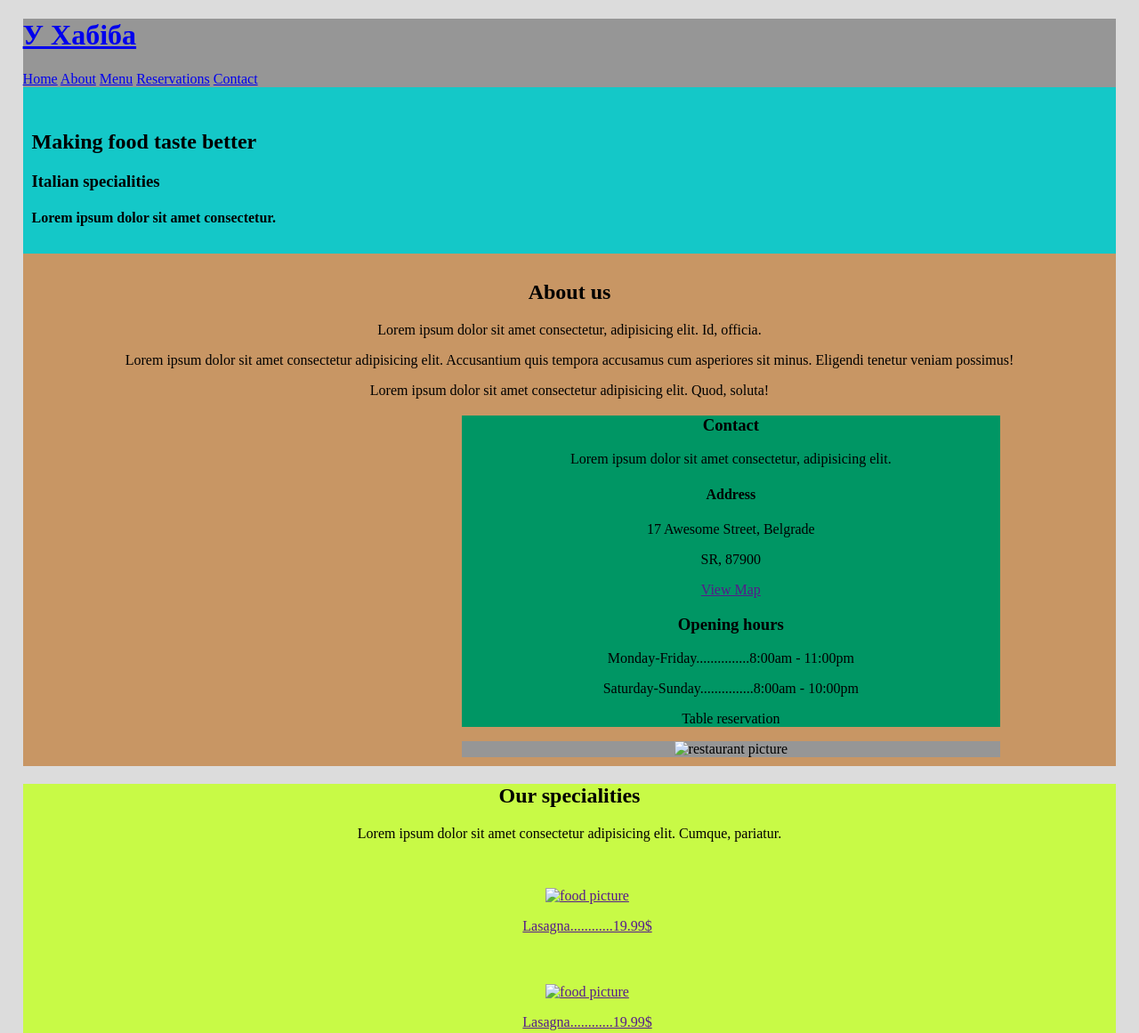
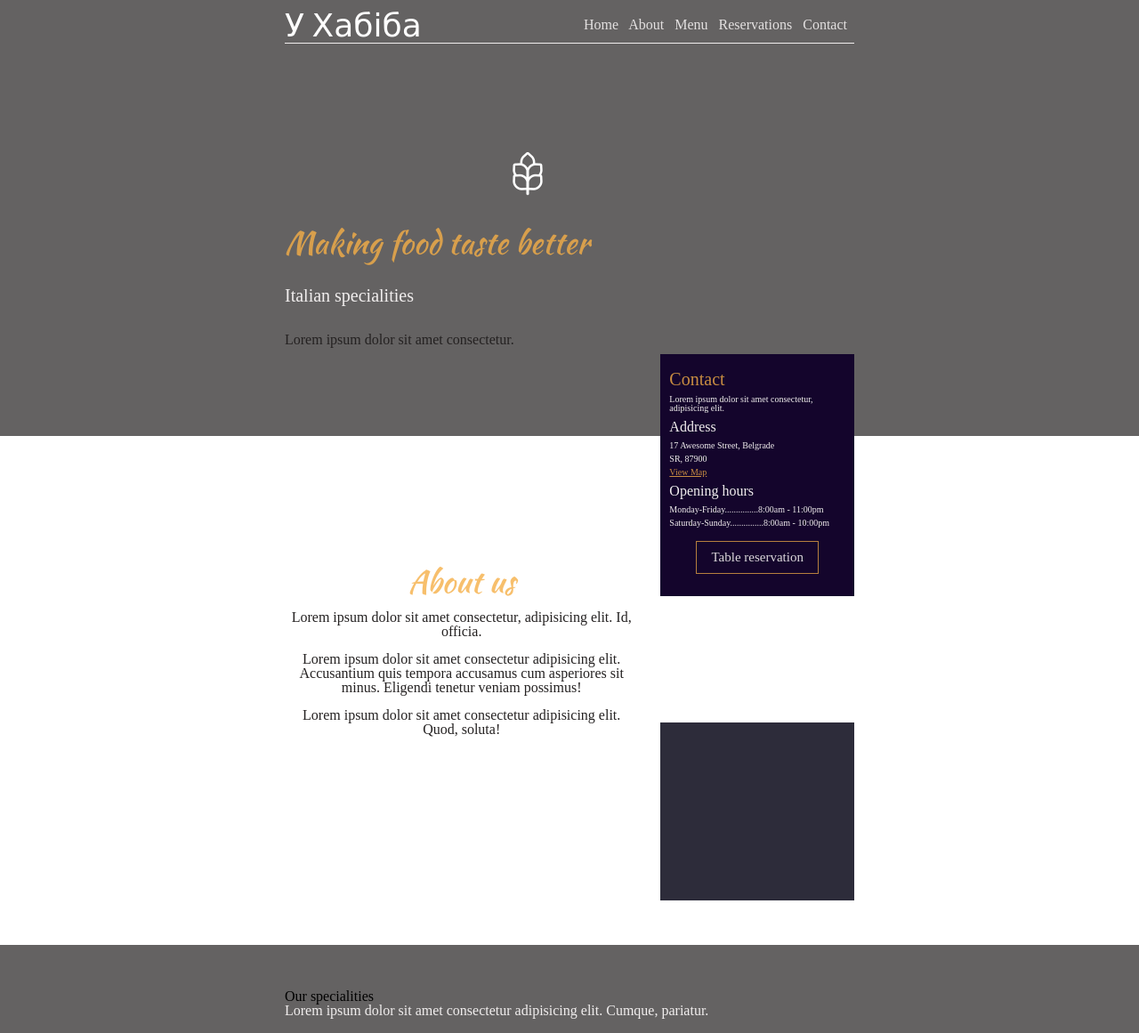
Before and after one commit to funyarinpa01/habibs-restaurant, a plain HTML site: page source/index.html in a window 1280 px wide. Shown: the top 1161 px of the page at 89% size. Drawn offline with Linux system fonts and the light colour scheme; files that its build step writes are made by us from their sources.

Commit message:
2 sections first

```diff
--- a/source/index.html
+++ b/source/index.html
@@ -1,7 +1,14 @@
 <!DOCTYPE html>
 <html lang="en">
 <head>
-	<link href="styles.css" rel="stylesheet" type="text/css">
+    <!-- link fonts -->
+    <link rel="preconnect" href="https://fonts.gstatic.com">
+    <link href="https://fonts.googleapis.com/css2?family=Kaushan+Script&display=swap" rel="stylesheet">
+    <link rel="preconnect" href="https://fonts.gstatic.com">
+    <link href="https://fonts.googleapis.com/css2?family=Open+Sans+Condensed:wght@300&display=swap" rel="stylesheet">
+    <!-- link css -->
+    <link href="styles/reset.css" rel="stylesheet" type="text/css">
+	<link href="styles/styles.css" rel="stylesheet" type="text/css">
     <title>Habibs</title>
 </head>
 <body>
@@ -17,34 +24,38 @@
     </header>
     <main>
         <section id="intro">
-            <img>
+            <div class="img-wraper">
+                <img src="./images/icon.png">
+            </div>
             <h2>Making food taste better</h2>
             <h3>Italian specialities</h3>
             <h4>Lorem ipsum dolor sit amet consectetur.</h4>
         </section>
         <section id="about-us">
-            <div>
+            <div class="about-l">
                 <h2>About us</h2>
                 <p>Lorem ipsum dolor sit amet consectetur, adipisicing elit. Id, officia.</p>
                 <p>Lorem ipsum dolor sit amet consectetur adipisicing elit. Accusantium quis tempora accusamus cum asperiores sit minus. Eligendi tenetur veniam possimus!</p>
                 <p>Lorem ipsum dolor sit amet consectetur adipisicing elit. Quod, soluta!</p>
             </div>
-            <div id="grey-patch">
-                <div id="contact">
-                    <h3>Contact</h3>
+            <div class="about-r">
+                <div class="contact">
+                    <h2>Contact</h2>
                     <p>Lorem ipsum dolor sit amet consectetur, adipisicing elit.</p>
-                    <h4>Address</h4>
+                    <h3>Address</h3>
                     <p>17 Awesome Street, Belgrade</p>
                     <p>SR, 87900</p>
-                    <p><a href="">View Map</a></p>
+                    <p><a class="view-map" href="">View Map</a></p>
                     <h3>Opening hours</h3>
                     <p>Monday-Friday...............8:00am - 11:00pm</p>
                     <p>Saturday-Sunday...............8:00am - 10:00pm</p>
-                    <p><a>Table reservation</a></p>
+                    <p><a class="reservation-ref">Table reservation</a></p>
                 </div>
-                <div id="intro-picture">
-                    <img src="./imgs/restaurant.jpg" alt="restaurant picture">
+
+                <div class="grey-patch">
+
                 </div>
+
             </div>
         </section>
         <section id="specialties">
@@ -53,25 +64,25 @@
             <ul>
                 <li>
                     <a href="">
-                        <img src="./imgs/lasagna.jpg" alt="food picture">
+                        <img src="./images/lasagna.jpg" alt="food picture">
                         <p>Lasagna............19.99$</p>
                     </a>
                 </li>
                 <li>
                     <a href="">
-                        <img src="./imgs/lasagna.jpg" alt="food picture">
+                        <img src="./images/lasagna.jpg" alt="food picture">
                         <p>Lasagna............19.99$</p>
                     </a>
                 </li>
                 <li>
                     <a href="">
-                        <img src="./imgs/shashlyk.jpg" alt="food picture">
+                        <img src="./images/lasagna.jpg" alt="food picture">
                         <p>Shashlyk............19.99$</p>
                     </a>
                 </li>
                 <li>
                     <a href="">
-                        <img src="./imgs/shashlyk.jpg" alt="food picture">
+                        <img src="./images/lasagna.jpg" alt="food picture">
                         <p>Shashlyk............19.99$</p>
                     </a>
                 </li>
--- a/source/styles/reset.css
+++ b/source/styles/reset.css
@@ -0,0 +1,48 @@
+/* http://meyerweb.com/eric/tools/css/reset/
+   v2.0 | 20110126
+   License: none (public domain)
+*/
+
+html, body, div, span, applet, object, iframe,
+h1, h2, h3, h4, h5, h6, p, blockquote, pre,
+a, abbr, acronym, address, big, cite, code,
+del, dfn, em, img, ins, kbd, q, s, samp,
+small, strike, strong, sub, sup, tt, var,
+b, u, i, center,
+dl, dt, dd, ol, ul, li,
+fieldset, form, label, legend,
+table, caption, tbody, tfoot, thead, tr, th, td,
+article, aside, canvas, details, embed,
+figure, figcaption, footer, header, hgroup,
+menu, nav, output, ruby, section, summary,
+time, mark, audio, video {
+	margin: 0;
+	padding: 0;
+	border: 0;
+	font-size: 100%;
+	font: inherit;
+	vertical-align: baseline;
+}
+/* HTML5 display-role reset for older browsers */
+article, aside, details, figcaption, figure,
+footer, header, hgroup, menu, nav, section {
+	display: block;
+}
+body {
+	line-height: 1;
+}
+ol, ul {
+	list-style: none;
+}
+blockquote, q {
+	quotes: none;
+}
+blockquote:before, blockquote:after,
+q:before, q:after {
+	content: '';
+	content: none;
+}
+table {
+	border-collapse: collapse;
+	border-spacing: 0;
+}
--- a/source/styles/styles.css
+++ b/source/styles/styles.css
@@ -1,66 +1,182 @@
-body {
-	margin-left: 2%;
-	margin-right: 2%;
-	background-color: rgba(220, 220, 220, 1);
+
+/* Header styles */
+section, header {
+	padding: 25%;
+}
+
+
+header {
+	position: relative;
+	background-color: rgb(100, 98, 98);
+	padding-top: 10px;
+	padding-bottom: 25px;
+	display: flex;
+	justify-content: space-between;
+	align-items: center;
+}
+
+header::after {
+	position: absolute;
+	content: "";
+	width: 50%;
+	border-bottom: 1px rgb(241, 238, 238) solid;
+	margin-top: 40px;
+}
+
+h1 > a{
+	text-decoration: none;
+	font-family: 'Kaushan Script', cursive;
+	color: white;
+	font-size: 36px;
+}
+
+nav > a {
+	margin-right: 8px;
+	text-decoration: none;
+	color: rgb(241, 238, 238);
+	opacity: 0.9;
+	transition: all .4s ease;
+}
+
+ nav > a:hover {
+	opacity: 1;
+	color: rgb(36, 33, 33);
+}
+
+
+ /* Intro section */
+#intro {
+	padding-top: 100px;
+	padding-bottom: 100px;
+	background-color: rgb(100, 98, 98);
  }
 
- header {
-	 color: rgba(200, 150, 150, 1);
-	 background-color: rgba(150, 150, 150, 1);
+#intro > div {
+	padding-left: 40%;
+}
+
+#intro > h2 {
+	font-family: 'Kaushan Script', cursive;
+	font-size: 35px;
+	color: rgba(245, 175, 71, 0.8);
+	margin: 5% 0;
+}
+
+#intro > h3 {
+	color: rgb(241, 238, 238);
+	font-size: 20px;
+
+}
+
+#intro > h4 {
+	margin-top: 5%;
+	color: rgb(36, 33, 33);
+}
+
+
+ /* About us */
+
+ #about-us {
+	 padding-top: 50px;
+	 padding-bottom: 50px;
+	 display: flex;
+	 justify-content: space-between;
  }
 
- #intro {
-	 text-align: left;
-	 background-color: rgba(20, 200, 200, 1);
-	 padding: 10px;
+ #about-us h2 {
+	 color: rgba(245, 175, 71, 0.8);
  }
 
- #about-us {
-	 text-align: center;
-	 background-color: rgba(200, 150, 100, 1);
-	 padding: 10px;
+ .about-l {
+	 width: 70%;
+	 padding-top: 15%;
  }
 
- #about-us #grey-patch {
-	 margin-left: auto;
-	 margin-right: 10%;
-	 width: 50%;
+ .about-l h2 {
+	font-family: 'Kaushan Script', cursive;
+	font-size: 35px;
+	text-align: center;
  }
 
- #about-us #contact {
+ .about-l > p {
+	 color: rgb(36, 33, 33);
+	 margin: 15px 0;
 	 text-align: center;
-	 background-color: rgba(0, 150, 100, 1);
  }
 
- #about-us #intro-picture {
-	 text-align: center;
-	 background-color: rgba(150, 150, 150, 1);
+.about-r {
+	margin-left: 25px;
+}
+
+ .contact {
+	position: relative;
+	bottom: 30%;
+	background-color: rgb(20, 5, 44);
+	padding: 10px;
  }
 
- #about-us #intro-picture img {
-	width: 200px;
-    height: 300px;
-	object-fit: cover;
+ .contact h2, h3{
+	margin: 8px 0;
  }
 
- #booking {
-	 text-align: center;
-	 background-color: rgba(20, 190, 100, 1);
+ .contact > h2 {
+	font-size: 20px;
  }
 
- #booking #booking-form {
-	 text-align: center;
-	 background-color: rgba(0, 200, 0, 1);
+ .contact > h3 {
+	font-size: 16px;
+}
+
+.contact h3, p {
+	color: rgb(241, 238, 238);
+}
+
+.contact p {
+	margin-top: 5px;
+	font-size: 10px;
+}
+
+.grey-patch{
+	height: 200px;
+	background-color: rgb(45, 44, 58);
  }
 
+.view-map {
+	color: rgba(245, 175, 71, 0.8);
+}
+
+.reservation-ref {
+	cursor: pointer;
+	display: block;
+	font-size: 15px;
+	text-align: center;
+	margin: 15px 30px;
+	padding: 10px 15px;
+	border: 1px solid rgba(245, 175, 71, 0.8);
+	color: rgb(241, 238, 238);
+	opacity: 0.9;
+	transition: all 0.2s linear;
+}
+
+.reservation-ref:hover {
+	background-color: rgba(245, 175, 71, 0.8);
+	opacity: 1;
+	color: rgb(241, 238, 238);
+}
+
+/* Booking */
+
+
+
  #specialties {
-	 text-align: center;
-	 background-color: rgba(200, 250, 70, 1);
- }
+	 padding-top: 50px;
+	 padding-bottom: 50px;
+	 background-color: rgb(100, 98, 98);
+}
 
  #specialties ul {
-	display: inline-block;
-	list-style: none;
+	display: flex;
+	justify-content: space-between;
  }
 
  #specialties ul > li {
@@ -74,9 +190,10 @@ body {
  }
 
  #menu {
-	 text-align: center;
-	 background-color: rgba(200, 100, 70, 1);
- }
+	padding-top: 50px;
+	padding-bottom: 50px;
+	background-color: rgb(20, 5, 44);
+}
 
  #menu table {
 	 margin-left: auto;
@@ -84,3 +201,13 @@ body {
 	 text-align: left;
 	 background-color: rgba(200, 100, 70, 1);
  }
+
+ #booking {
+	text-align: center;
+	background-color: rgba(20, 190, 100, 1);
+}
+
+#booking #booking-form {
+	text-align: center;
+	background-color: rgba(0, 200, 0, 1);
+}
```
Also changed, not shown: source/images/lasagna.jpg (added).
